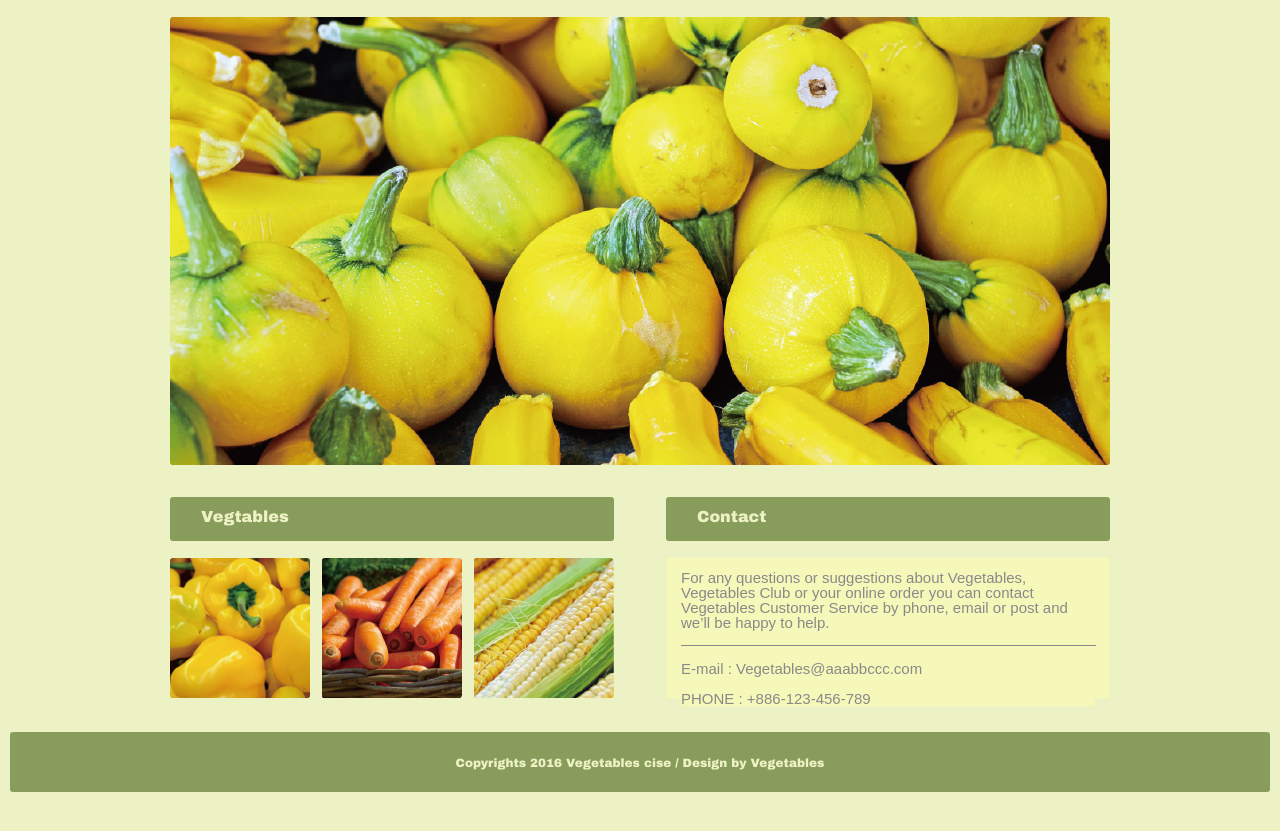
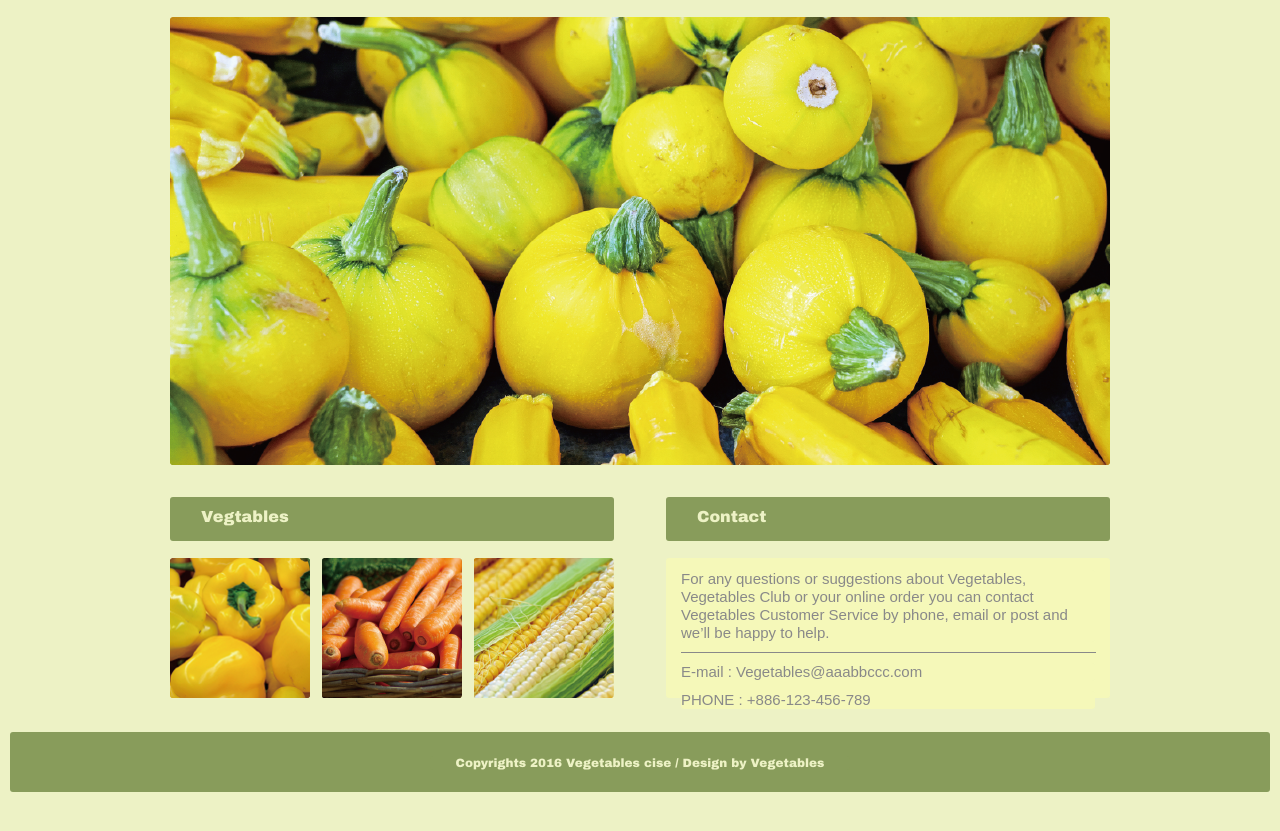
Before and after one commit to SatoNekone/Vegetables_Page, a plain HTML site: page index.html in a window 1280 px wide. Shown: the part 155-986 px from the top of the page. Drawn offline with Linux system fonts and the light colour scheme.

Commit message:
text box Fix

```diff
--- a/css/style.css
+++ b/css/style.css
@@ -114,14 +114,15 @@ color:#898989;
 background-color: #F5F8B9;
 padding-top: 12px;
 margin-top: 17px;
-line-height: 15px;
+line-height: 18px;
 box-sizing: border-box;
 }
 .textbox p ,.textbox hr{
     background-color: #F5F8B9;
     font-size: 15px;
     font-family: Arial;
-    margin:0px 15px 15px 15px;
+    margin:0px 15px 10px 15px;
+  /*  margin:0px 15px 15px 15px;  */
     text-align: left;
 }
 #thirdimg{
```
